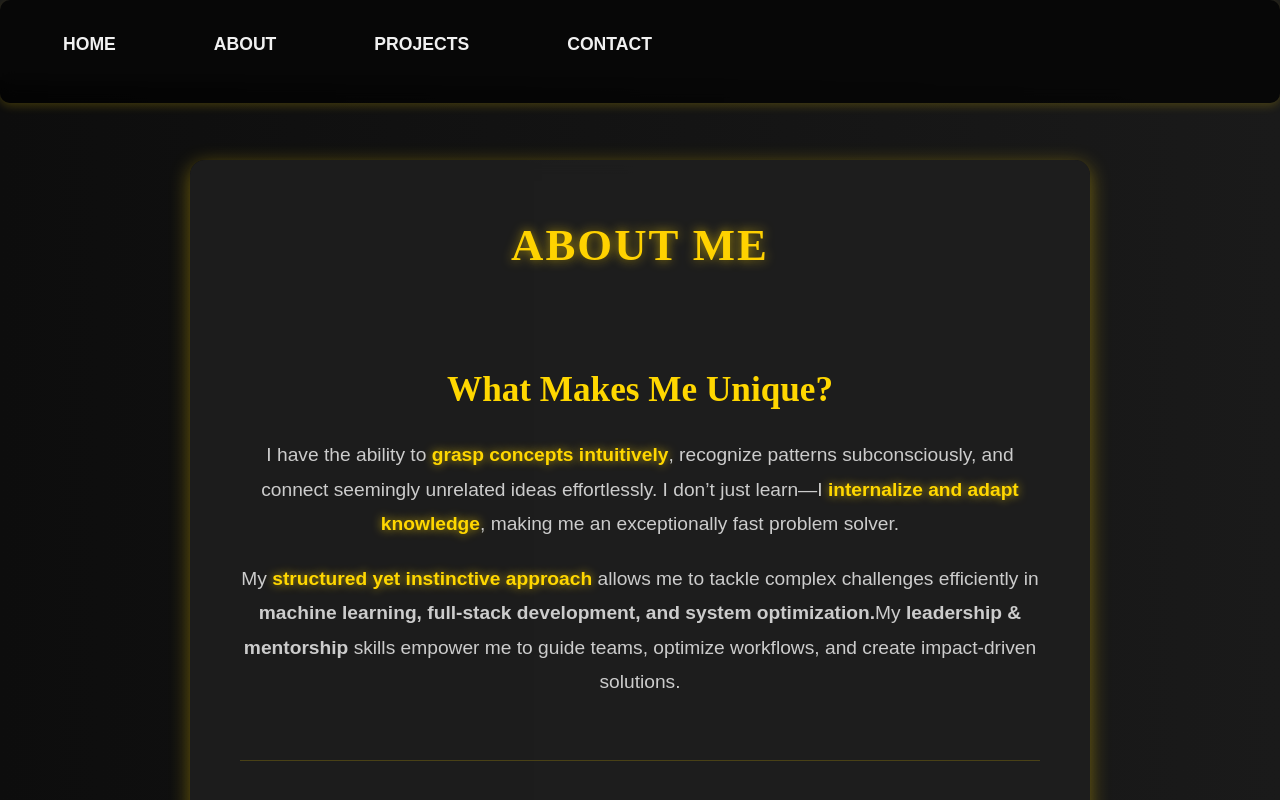
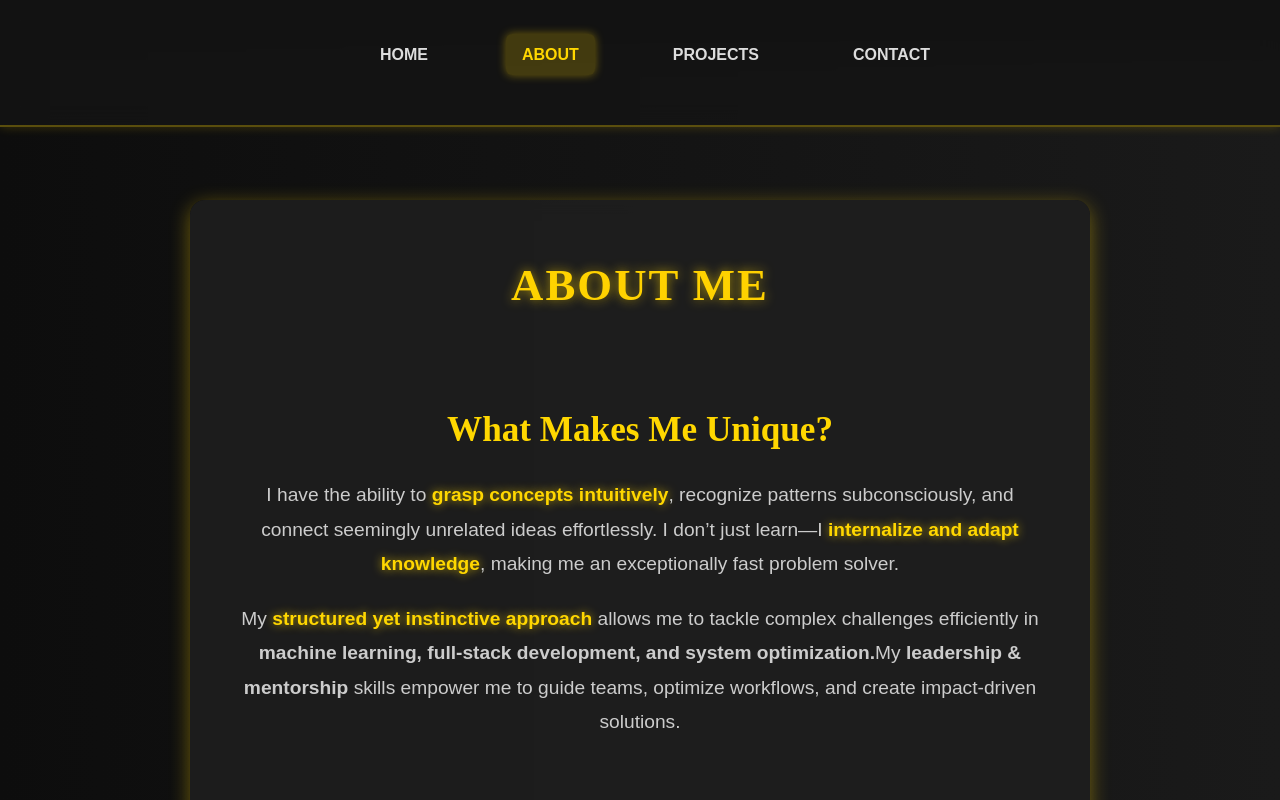
Before and after one commit to aryanchowdhury-art/react-portfolio-v2, a React (Vite) app: page /react-portfolio-v2/about in a window 1280 px wide. Shown: the top 800 px of the page. Built offline with nearby package versions, Linux system fonts and the light colour scheme.

Commit message:
Updated portfolio with latest changes

```diff
--- a/src/components/Nav.jsx
+++ b/src/components/Nav.jsx
@@ -1,34 +1,17 @@
-import { useState, useEffect } from "react";
+import { useLocation } from "react-router-dom";
 import { Link } from "react-router-dom";
-import "./nav.css"; // Import the CSS file
+import "./nav.css";
 
 function Nav() {
-  const [isVisible, setIsVisible] = useState(true);
-
-  // Handle scroll event to show navbar
-  useEffect(() => {
-    const handleScroll = () => {
-      setIsVisible(true); // Show navbar when scrolling
-
-      // Clear previous timeout and reset visibility after 3 seconds of inactivity
-      clearTimeout(scrollTimeout);
-      scrollTimeout = setTimeout(() => setIsVisible(false), 3000); // Hide after 3 seconds of inactivity
-    };
-
-    let scrollTimeout;
-    window.addEventListener("scroll", handleScroll);
-
-    // Cleanup event listener
-    return () => window.removeEventListener("scroll", handleScroll);
-  }, []);
+  const location = useLocation();
 
   return (
-    <nav className={`navbar ${isVisible ? "show" : ""}`}>
+    <nav className="navbar">
       <ul>
-        <li><Link to="/">Home</Link></li>
-        <li><Link to="/about">About</Link></li>
-        <li><Link to="/projects">Projects</Link></li>
-        <li><Link to="/contact">Contact</Link></li>
+        <li className={location.pathname === "/" ? "active" : ""}><Link to="/">Home</Link></li>
+        <li className={location.pathname === "/about" ? "active" : ""}><Link to="/about">About</Link></li>
+        <li className={location.pathname === "/projects" ? "active" : ""}><Link to="/projects">Projects</Link></li>
+        <li className={location.pathname === "/contact" ? "active" : ""}><Link to="/contact">Contact</Link></li>
       </ul>
     </nav>
   );
--- a/src/components/nav.css
+++ b/src/components/nav.css
@@ -1,4 +1,4 @@
-/* General Reset and Global Styles */
+/* Global Reset */
 * {
   margin: 0;
   padding: 0;
@@ -6,108 +6,88 @@
 }
 
 body {
-  font-family: Arial, sans-serif;
-  background-color: #1a1a1a;
-  color: #f1f1f1;
+  font-family: 'Poppins', sans-serif;
+  background-color: #0d0d0d;
+  color: #eee;
   line-height: 1.6;
-  padding-top: 80px; /* Padding to account for the hidden navbar space */
+  padding-top: 60px; /* Space for fixed navbar */
 }
 
-/* Navbar Styles */
+/* Navbar Styling */
 .navbar {
   position: fixed;
   top: 0;
   left: 0;
   width: 100%;
+  background: rgba(20, 20, 20, 0.85); /* Slight transparency */
+  padding: 14px 25px;
+  display: flex;
+  justify-content: center;
+  align-items: center;
   z-index: 1000;
-  background: rgba(0, 0, 0, 0.7); /* Transparent background with slight black overlay */
-  backdrop-filter: blur(8px); /* Apply a smooth blur effect to the background */
-  box-shadow: 0 3px 10px rgba(255, 215, 0, 0.2); /* Subtle shadow */
-  border-radius: 10px;
-  transition: transform 0.3s ease-in-out;
-  transform: translateY(-100%); /* Initially hidden above the page */
-  padding: 10px 30px;
-  display: flex;
-  justify-content: space-between;
-  align-items: center;
+  border-bottom: 2px solid rgba(255, 215, 0, 0.3); /* Soft gold border */
+  box-shadow: 0 0 10px rgba(255, 215, 0, 0.2);
+  backdrop-filter: blur(12px); /* Frosted glass effect */
+  transition: all 0.3s ease-in-out;
 }
 
-/* Show the navbar when it is triggered */
-.navbar.show {
-  transform: translateY(0); /* Show the navbar */
-}
-
+/* Navbar Links */
 .navbar ul {
   list-style: none;
   display: flex;
-  justify-content: center;
   gap: 2rem;
-  margin: 0;
 }
 
 .navbar li {
-  padding: 12px 18px;
-  font-size: 1.1rem;
-  font-weight: bold;
+  font-size: 1rem;
+  font-weight: 600;
   text-transform: uppercase;
-  background-color: transparent;
-  border-radius: 10px;
-  cursor: pointer;
-  transition: all 0.3s ease;
-  display: flex;
-  justify-content: center;
-  align-items: center;
+  transition: transform 0.3s ease-in-out;
+  position: relative;
 }
 
+/* Neon Glow Hover Effect */
 .navbar li a {
   text-decoration: none;
-  color: #f1f1f1;
-  display: block;
-  width: 100%;
-  height: 100%;
-  text-align: center;
-  padding: 8px 15px;
-  border-radius: 10px;
-  transition: all 0.3s ease;
+  color: #ddd;
+  padding: 12px 16px;
+  border-radius: 6px;
+  position: relative;
+  transition: color 0.4s ease, background 0.4s ease;
 }
 
 .navbar li:hover {
-  background-color: #444;
-  box-shadow: 0 5px 15px rgba(255, 215, 0, 0.1); /* Soft hover shadow */
+  transform: translateY(-2px);
 }
 
-.navbar li:hover a {
-  color: #FFD700; /* Gold hover effect */
+.navbar li a:hover {
+  color: #000;
+  background: linear-gradient(90deg, #FFD700, #FF8C00);
+  box-shadow: 0 0 12px rgba(255, 140, 0, 0.6);
 }
 
+/* Active Link */
 .navbar li.active a {
-  background-color: #FFD700;
-  color: #333;
-  border-radius: 10px;
+  color: #FFD700;
+  font-weight: bold;
+  background: rgba(255, 215, 0, 0.2);
+  box-shadow: 0 0 10px rgba(255, 215, 0, 0.4);
 }
 
-/* Content Padding to Offset Fixed Navbar */
-.content, .home, .about, .projects, .contact {
-  padding-top: 80px; /* Ensure content starts below the navbar */
-}
-
-/* Mobile responsiveness */
+/* Mobile Responsiveness */
 @media (max-width: 768px) {
   .navbar {
-    flex-direction: column;
-    align-items: center;
-    padding: 15px 20px;
-    box-shadow: 0 3px 10px rgba(255, 215, 0, 0.2);
+    padding: 12px;
   }
 
   .navbar ul {
-    flex-direction: column;
-    align-items: center;
-    width: 100%;
+    flex-wrap: wrap;
+    justify-content: center;
+    gap: 1rem;
   }
 
-  .navbar li {
-    width: 90%;
-    margin: 10px 0;
+  .navbar li a {
+    padding: 10px 14px;
+    font-size: 0.9rem;
   }
 }
--- a/src/pages/Home.jsx
+++ b/src/pages/Home.jsx
@@ -2,35 +2,36 @@ import { useState, useEffect, useRef } from 'react';
 import './home.css';
 
 function Home() {
-  const [count, setCount] = useState(0); // State to hold the counter value
+  const [count, setCount] = useState(0);
   const skillsRef = useRef(null);
+  const totalSkills = 18;
 
   useEffect(() => {
     const skillsContainer = skillsRef.current;
     if (!skillsContainer) return;
 
-    // Count up to the number of skills when the section is in view
-    const skillsCount = 18; // Total number of skills
+    let interval;
+    const handleScroll = () => {
+      const rect = skillsContainer.getBoundingClientRect();
+      if (rect.top <= window.innerHeight * 0.75 && count === 0) {
         let currentCount = 0;
-    const interval = setInterval(() => {
-      if (currentCount < skillsCount) {
-        setCount(currentCount + 1);
+        interval = setInterval(() => {
+          if (currentCount < totalSkills) {
+            setCount(prev => prev + 1);
             currentCount++;
           } else {
-        clearInterval(interval); // Stop when it reaches the total skills
+            clearInterval(interval);
           }
         }, 100);
-
-    // Scroll event listener to trigger count when the section is visible
-    const onScroll = () => {
-      if (skillsContainer.getBoundingClientRect().top <= window.innerHeight) {
-        clearInterval(interval); // Ensure the counter starts when the section is in view
       }
     };
 
-    window.addEventListener('scroll', onScroll);
-    return () => window.removeEventListener('scroll', onScroll);
-  }, []);
+    window.addEventListener('scroll', handleScroll);
+    return () => {
+      window.removeEventListener('scroll', handleScroll);
+      clearInterval(interval);
+    };
+  }, [count]);
 
   return (
     <div>
@@ -39,7 +40,7 @@ function Home() {
         <div className="overlay">
           <h1>Welcome to My Portfolio</h1>
           <p>
-            I am <span className="highlight">T. Aryan Kumar Chowdhury</span>, a passionate developer specialized in AI and front-end development.
+            I am <span className="highlight">T. Aryan Kumar Chowdhury</span>, a passionate developer specializing in AI and front-end development.
           </p>
         </div>
       </section>
@@ -59,22 +60,37 @@ function Home() {
         <h2>My Skills</h2>
         <div className="skills-wrapper">
           <div className="skills-container" ref={skillsRef}>
-            {[...Array(2)].map((_, i) =>
-              [
-                "AI", "Machine Learning", "Deep Learning", "NLP", "React", "Node.js",
-                "MongoDB", "JavaScript", "Python", "CSS", "HTML", "Express.js",
-                "TensorFlow", "Keras", "PyTorch", "C", "C++", "Java", "SQL"
-              ].map((skill, index) => (
-                <div key={`${i}-${index}`} className="skill-box">
-                  <span>{skill}</span>
+            <div className="skill-category">
+              <h3>Artificial Intelligence & Machine Learning</h3>
+              <div className="skill-box">AI</div>
+              <div className="skill-box">Machine Learning</div>
+              <div className="skill-box">Deep Learning</div>
+              <div className="skill-box">NLP</div>
+              <div className="skill-box">TensorFlow</div>
+              <div className="skill-box">Keras</div>
+              <div className="skill-box">PyTorch</div>
             </div>
-              ))
-            )}
+            <div className="skill-category">
+              <h3>Web Development</h3>
+              <div className="skill-box">React</div>
+              <div className="skill-box">Node.js</div>
+              <div className="skill-box">Express.js</div>
+              <div className="skill-box">MongoDB</div>
+              <div className="skill-box">JavaScript</div>
+              <div className="skill-box">HTML</div>
+              <div className="skill-box">CSS</div>
+            </div>
+            <div className="skill-category">
+              <h3>Programming Languages</h3>
+              <div className="skill-box">Python</div>
+              <div className="skill-box">C</div>
+              <div className="skill-box">C++</div>
+              <div className="skill-box">Java</div>
+              <div className="skill-box">SQL</div>
             </div>
           </div>
-        <div className="skills-counter">
-          <p>{count} Skills</p>
         </div>
+
       </section>
 
       {/* Footer */}
```
Also changed, not shown: src/pages/home.css (+28 -120 lines), 1 other file (tests, documents, lock files or other folders). Lines whose indentation alone changed are shown as unchanged.
